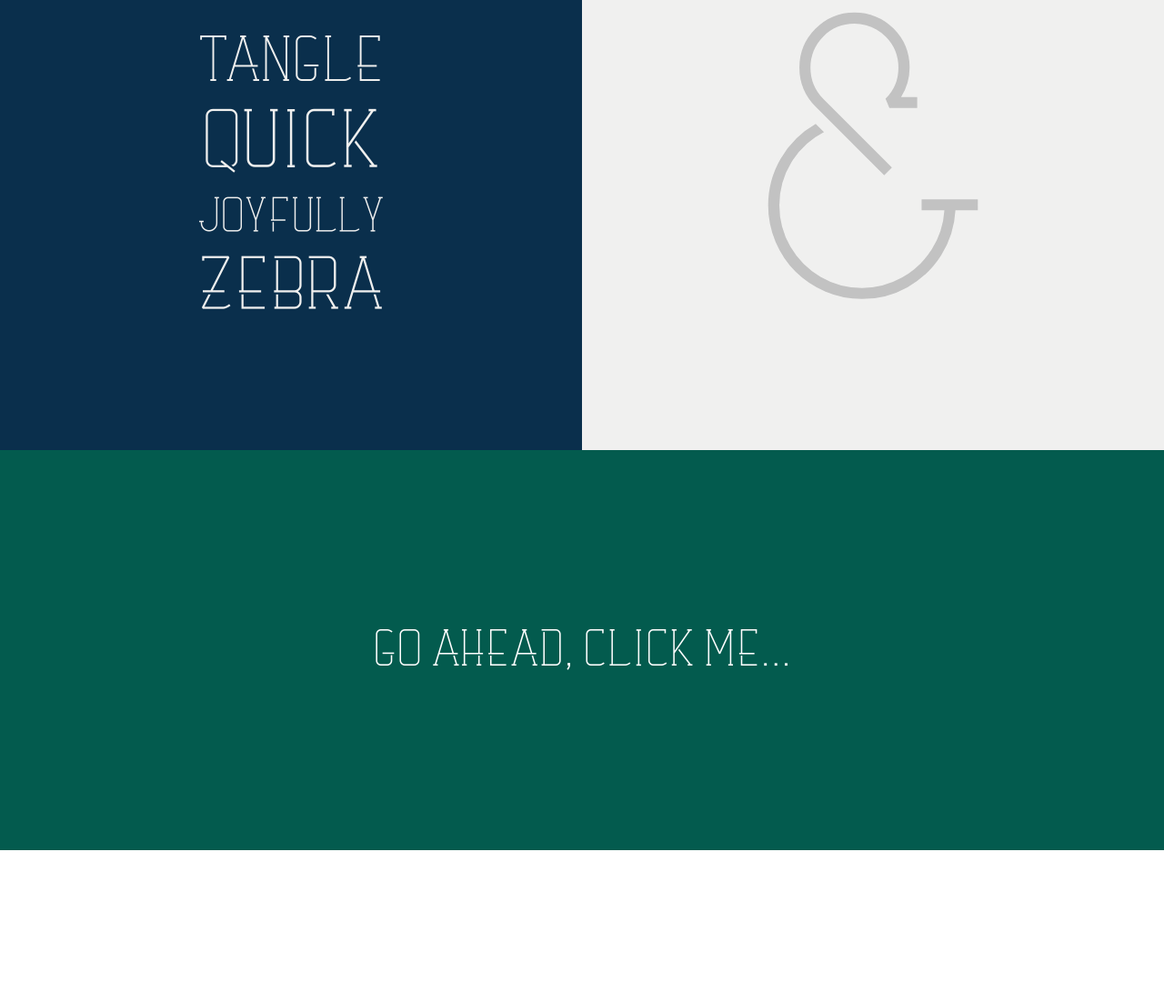
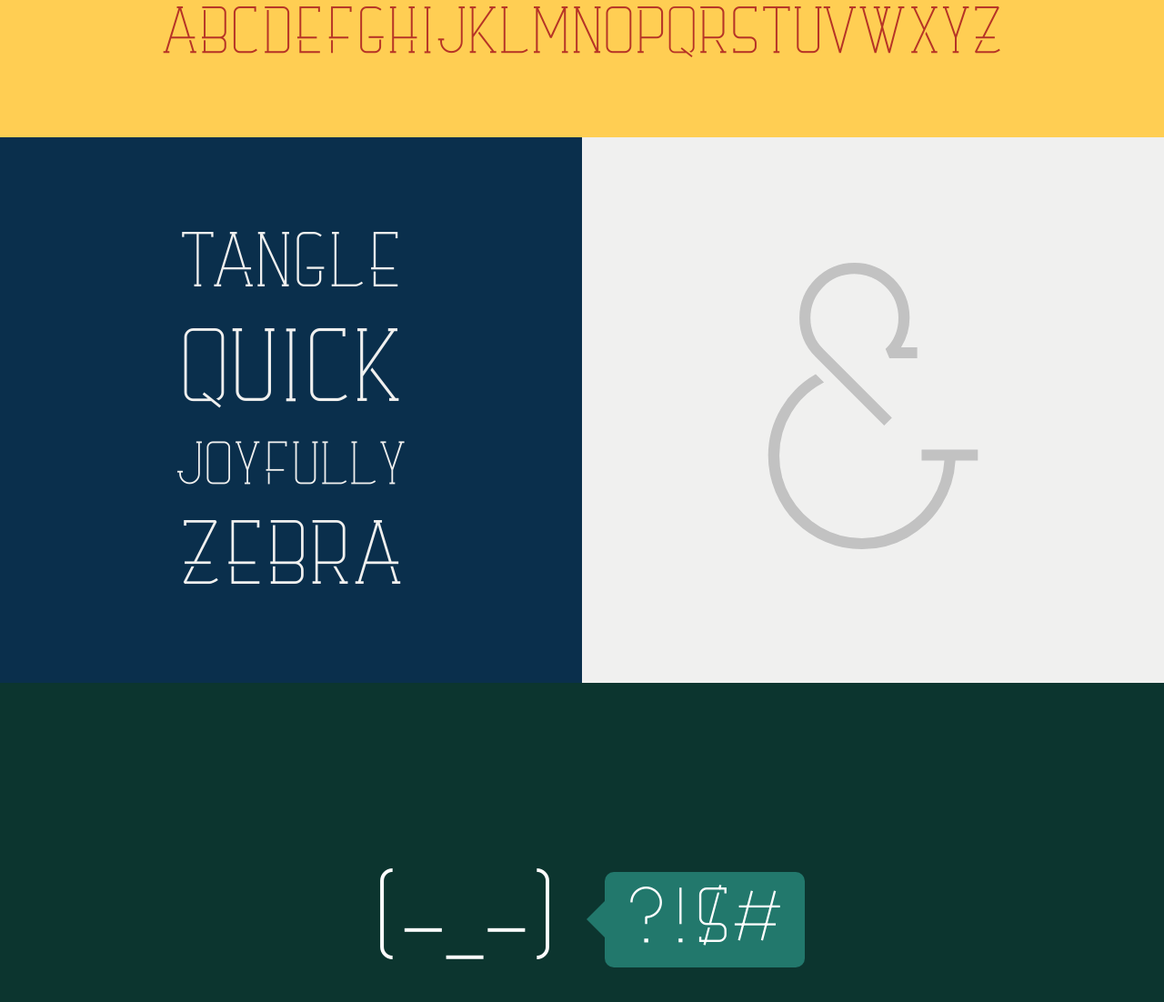
Before and after one commit to andrewmillen/casino-specimen, a plain HTML site: page index.html in a window 1280 px wide. Shown: the part 842-1944 px from the top of the page at 91% size. Before the commit the page ends 1777 px from the top, so only its background shows below. Drawn offline with nearby package versions, Linux system fonts and the light colour scheme.

Commit message:
added editability, rebuilt last section, updated font file with special chars

```diff
--- a/css/main.css
+++ b/css/main.css
@@ -3,8 +3,7 @@
 @font-face {
     font-family: 'casinoregular';
     src: url('../font/casino-webfont.woff2') format('woff2'),
-         url('../font/casino-webfont.woff') format('woff'),
-         url('../font/casino-webfont.ttf') format('ttf');
+         url('../font/casino-webfont.woff') format('woff');
     font-weight: normal;
     font-style: normal;
 
@@ -18,7 +17,7 @@ html {
     color: #222;
     font-size: 1em;
     line-height: 1.4;
-    font-family: 'casinoregular';
+    font-family: 'casinoregular', sans-serif;
 }
 
 ::-moz-selection {
@@ -41,11 +40,26 @@ html {
     clear: both;
 }
 
+.label {
+  font-family: 'Roboto', sans-serif;
+}
+
+[contenteditable="true"] {
+  padding: 0.125em 0.125em 0;;
+}
+
+[contenteditable="true"]:focus {
+  background: rgba(0,0,0,.05);
+  outline: none;
+}
+
+
+
 header {
   background: #B63426;
   text-align: center;
-  height: 40vw;
-  max-height: 800px;
+  height: 100vh;
+  max-height: 60vw;
   overflow: hidden;
   position: relative;
   display: block;
@@ -87,7 +101,7 @@ h1 {
 }
 
 span.word-1 { font-size: 40px; }
-span.word-2 { font-size: 52px; }
+span.word-2 { font-size: 54px; }
 span.word-3 { font-size: 30px; }
 span.word-4 { font-size: 45px; }
 
@@ -113,6 +127,7 @@ span.ampersand {
     float: left;
     position: relative;
     text-align: center;
+    padding: 5vw;
   }
 
   .words__wrapper {
@@ -121,10 +136,10 @@ span.ampersand {
     transform: translateY(-50%);
   }
 
-  span.word-1 { font-size: 50px; }
-  span.word-2 { font-size: 64px; }
-  span.word-3 { font-size: 38px; }
-  span.word-4 { font-size: 58px; }
+  span.word-1 { font-size: 60px; }
+  span.word-2 { font-size: 80px; }
+  span.word-3 { font-size: 47px; }
+  span.word-4 { font-size: 70px; }
 
   span.ampersand {
     font-size: 300px;
@@ -136,7 +151,7 @@ span.ampersand {
 }
 
 .section--three {
-  background: #035B4E;
+  background: #0C352F;
   padding: 15vw;
   text-align: center;
   color: white;
@@ -145,28 +160,50 @@ span.ampersand {
 .try-me {
   width: 100%;
   max-width: 1000px;
-  font-size: 30px;
+  font-size: 40px;
   margin: 0 auto;
   transition: all .3s;
 }
 
 @media screen and (min-width: 768px) {
   .try-me {
-    font-size: 40px;
+    font-size: 100px;
   }
 }
 
-.try-me .editable {
-  outline: none;
+.bubble {
+  background: #22786C;
+  position: relative;
+  border-radius: 10px;
+  padding: 1.4rem;
+  font-size: 20px;
+  margin-left: 10px;
+  top: -10px;
 }
 
-.try-me:focus,
-.try-me:hover {
-  color: white;
+@media screen and (min-width: 768px) {
+  .bubble {
+    font-size: 60px;
+  }
 }
 
-.try-me span:focus {
-  color: white;
+
+
+.bubble:before {
+  content: '';
+  position: absolute;
+  top: 50%;
+  transform: translateY(-50%);
+  left: -20px;
+  width: 0;
+  height: 0;
+  border-top: 20px solid transparent;
+  border-bottom: 20px solid transparent;
+  border-right: 20px solid #22786C;
+}
+
+.bubble:focus {
+  background: #22786C;
 }
 
 .section--four {
--- a/index.html
+++ b/index.html
@@ -14,7 +14,7 @@
         <!-- Add your site or application content here -->
         <header>
           <img src="img/suits.svg" alt="suits">
-          <h1>Casino</h1>
+          <h1><span contenteditable="true" spellcheck="false">Casino</span></h1>
         </header>
 
         <main>
@@ -22,27 +22,28 @@
 
           <section class="cf section--four">
             <div class="alphabet">
-              ABCDEFGHIJKLMNOPQRSTUVWXYZ
+              <span contenteditable="true" spellcheck="false">ABCDEFGHIJKLMNOPQRSTUVWXYZ</span>
             </div>
           </section>
 
           <section class="cf section--two">
             <div class="words">
               <div class="words__wrapper">
-                <span class="word word-1">Tangle</span>
-                <span class="word word-2">Quick</span>
-                <span class="word word-3">Joyfully</span>
-                <span class="word word-4">Zebra</span>
+                <span class="word word-1" class="editable" contenteditable="true" spellcheck="false">Tangle</span>
+                <span class="word word-2" class="editable" contenteditable="true" spellcheck="false">Quick</span>
+                <span class="word word-3" class="editable" contenteditable="true" spellcheck="false">Joyfully</span>
+                <span class="word word-4" class="editable" contenteditable="true" spellcheck="false">Zebra</span>
               </div>
             </div>
             <div class="amp">
-              <span class="ampersand">&amp;</span>
+              <span class="ampersand" contenteditable="true" spellcheck="false">&amp;</span>
             </div>
           </section>
 
           <section class="cf section--three">
               <div class="try-me">
-                  <span class="editable" contenteditable="true" spellcheck="false">Go ahead, click me...</span>
+                  <span contenteditable="true" spellcheck="false">(-_-)</span>
+                  <span contenteditable="true" spellcheck="false" class="bubble">?!$#</span>
               </div>
           </section>
 
```
Also changed, not shown: font/casino-webfont.ttf (deleted), font/casino-webfont.woff, font/casino-webfont.woff2.
